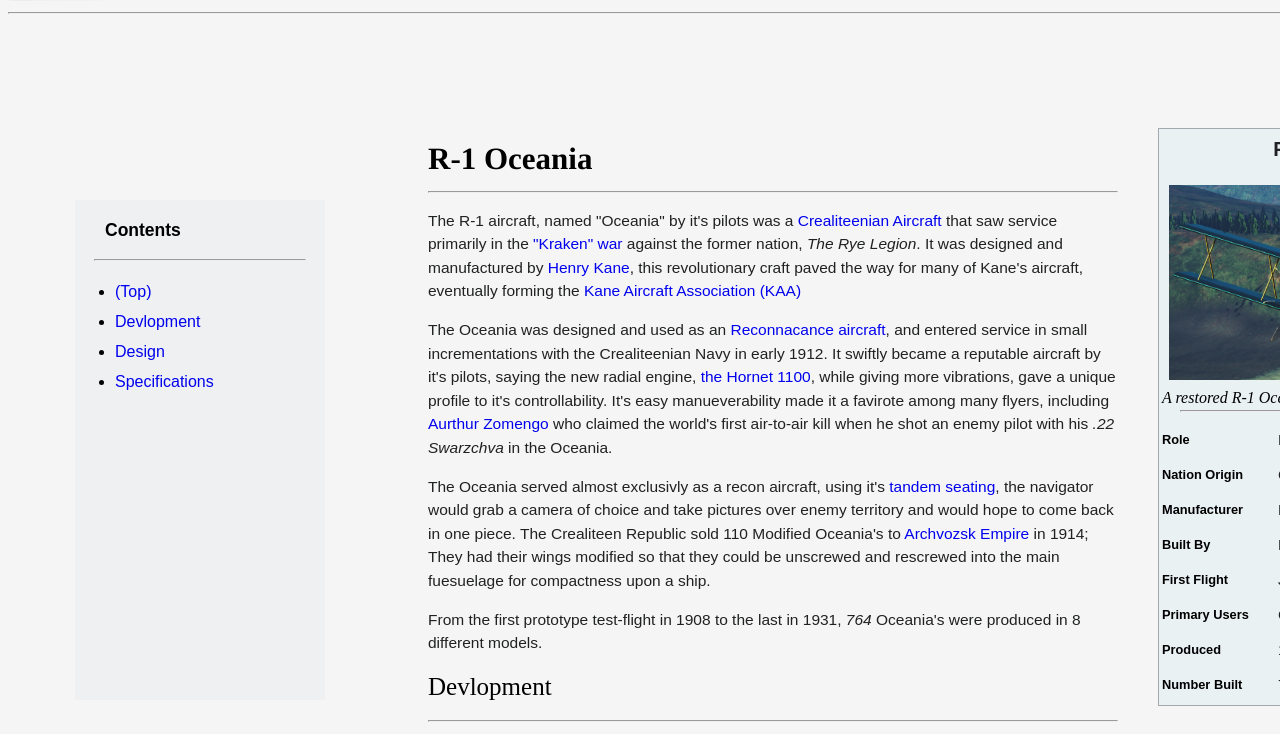
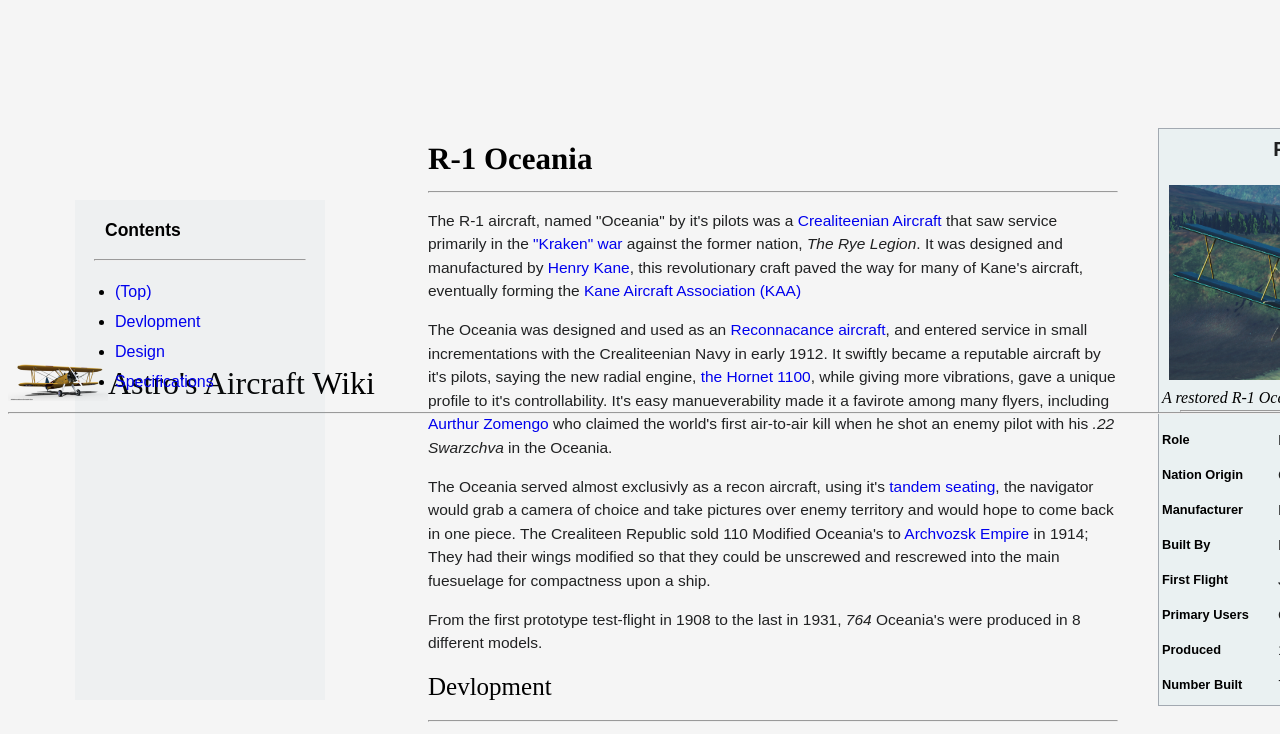
Before and after one commit to Astrocricket777/Astrocricket777.github.io, a plain HTML site: page Article1.html in a window 1280 px wide. Shown: the top 734 px of the page. Drawn offline with Linux system fonts and the light colour scheme.

Commit message:
Update style.css

```diff
--- a/style.css
+++ b/style.css
@@ -73,7 +73,7 @@ li {
 
 .NavBar {
     position: relative;
-    top: -3410px;
+    top: -3010px;
     width: 1920px;
     height: 65px;
 }
```
